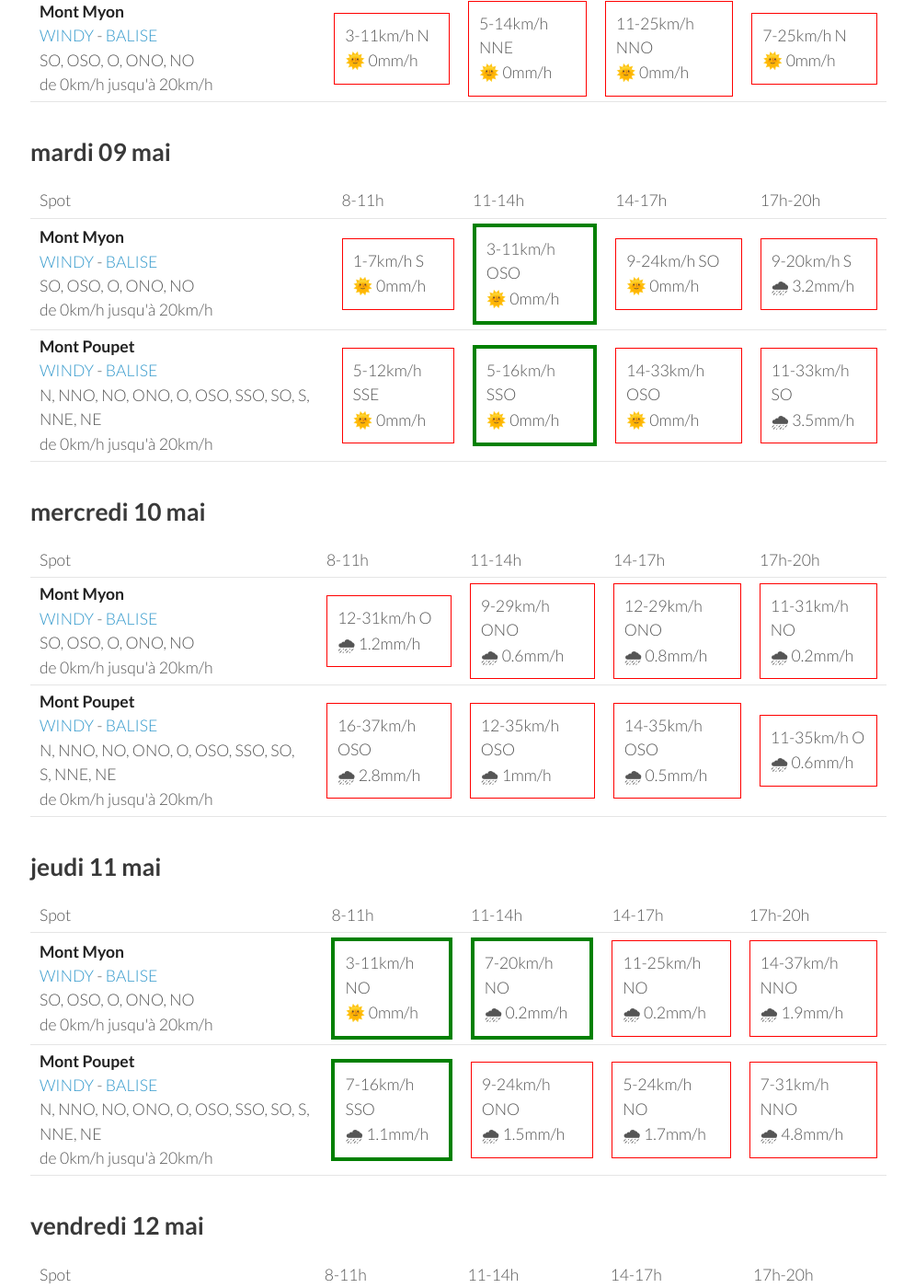
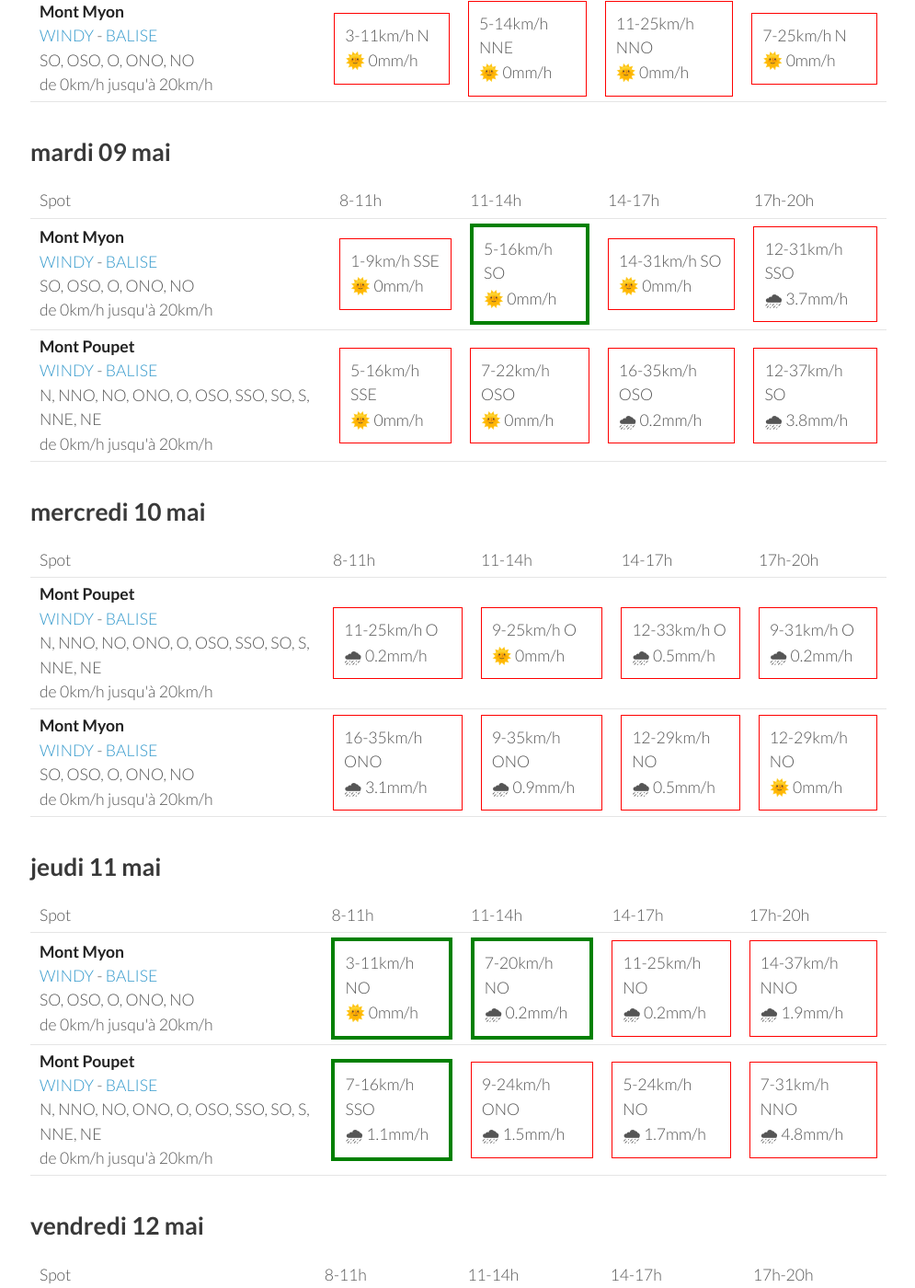
Before and after one commit to parapente-dans-le-nord/parapente-dans-le-nord.github.io, a Jekyll site: the page built from jura.markdown, in a window 1280 px wide and 1400 px high, scrolled down 932 px. Shown: the whole window at 92% size, without its empty margins (25-1020 px from the left). Built offline with Jekyll 4.4.1, drawn with Linux system fonts in a browser that asks for light colours; some of the changed text lies outside the part shown.

Commit message:
update index.markdown

```diff
--- a/jura.markdown
+++ b/jura.markdown
@@ -94,20 +94,20 @@ page mise à jour le dimanche 07 mai 13:20
 <tr>
         <td><strong>Mont Myon</strong><br><a href="https://windy.com/46.331/5.397?45.898,5.394,8,m:eWoagj8">WINDY</a> - <span class=""><a href="http://www.balisemeteo.com/balise.php?idBalise=70">BALISE</a> </span><br> <span class="vent-favorable">SO, OSO, O, ONO, NO</span><br><span class="force-vent">de 0km/h jusqu'à 20km/h</span> </td>
 
-            <td><div class="not-flyable"><p>1-7km/h S</p><p>🌞 0mm/h</p></div></td>
-            <td><div class="flyable"><p>3-11km/h OSO</p><p>🌞 0mm/h</p></div></td>
-            <td><div class="not-flyable"><p>9-24km/h SO</p><p>🌞 0mm/h</p></div></td>
-            <td><div class="not-flyable"><p>9-20km/h S</p><p>🌧 3.2mm/h</p></div></td>
+            <td><div class="not-flyable"><p>1-9km/h SSE</p><p>🌞 0mm/h</p></div></td>
+            <td><div class="flyable"><p>5-16km/h SO</p><p>🌞 0mm/h</p></div></td>
+            <td><div class="not-flyable"><p>14-31km/h SO</p><p>🌞 0mm/h</p></div></td>
+            <td><div class="not-flyable"><p>12-31km/h SSO</p><p>🌧 3.7mm/h</p></div></td>
 
 
     </tr>
 <tr>
         <td><strong>Mont Poupet</strong><br><a href="https://windy.com/46.970/5.876?46.541,5.876,8">WINDY</a> - <span class=""><a href="http://www.balisemeteo.com/balise.php?idBalise=92">BALISE</a> </span><br> <span class="vent-favorable">N, NNO, NO, ONO, O, OSO, SSO, SO, S, NNE, NE</span><br><span class="force-vent">de 0km/h jusqu'à 20km/h</span> </td>
 
-            <td><div class="not-flyable"><p>5-12km/h SSE</p><p>🌞 0mm/h</p></div></td>
-            <td><div class="flyable"><p>5-16km/h SSO</p><p>🌞 0mm/h</p></div></td>
-            <td><div class="not-flyable"><p>14-33km/h OSO</p><p>🌞 0mm/h</p></div></td>
-            <td><div class="not-flyable"><p>11-33km/h SO</p><p>🌧 3.5mm/h</p></div></td>
+            <td><div class="not-flyable"><p>5-16km/h SSE</p><p>🌞 0mm/h</p></div></td>
+            <td><div class="not-flyable"><p>7-22km/h OSO</p><p>🌞 0mm/h</p></div></td>
+            <td><div class="not-flyable"><p>16-35km/h OSO</p><p>🌧 0.2mm/h</p></div></td>
+            <td><div class="not-flyable"><p>12-37km/h SO</p><p>🌧 3.8mm/h</p></div></td>
 
 
     </tr>
@@ -128,22 +128,22 @@ page mise à jour le dimanche 07 mai 13:20
       <td>17h-20h</td>
     </tr>
 <tr>
-        <td><strong>Mont Myon</strong><br><a href="https://windy.com/46.331/5.397?45.898,5.394,8,m:eWoagj8">WINDY</a> - <span class=""><a href="http://www.balisemeteo.com/balise.php?idBalise=70">BALISE</a> </span><br> <span class="vent-favorable">SO, OSO, O, ONO, NO</span><br><span class="force-vent">de 0km/h jusqu'à 20km/h</span> </td>
+        <td><strong>Mont Poupet</strong><br><a href="https://windy.com/46.970/5.876?46.541,5.876,8">WINDY</a> - <span class=""><a href="http://www.balisemeteo.com/balise.php?idBalise=92">BALISE</a> </span><br> <span class="vent-favorable">N, NNO, NO, ONO, O, OSO, SSO, SO, S, NNE, NE</span><br><span class="force-vent">de 0km/h jusqu'à 20km/h</span> </td>
 
-            <td><div class="not-flyable"><p>12-31km/h O</p><p>🌧 1.2mm/h</p></div></td>
-            <td><div class="not-flyable"><p>9-29km/h ONO</p><p>🌧 0.6mm/h</p></div></td>
-            <td><div class="not-flyable"><p>12-29km/h ONO</p><p>🌧 0.8mm/h</p></div></td>
-            <td><div class="not-flyable"><p>11-31km/h NO</p><p>🌧 0.2mm/h</p></div></td>
+            <td><div class="not-flyable"><p>11-25km/h O</p><p>🌧 0.2mm/h</p></div></td>
+            <td><div class="not-flyable"><p>9-25km/h O</p><p>🌞 0mm/h</p></div></td>
+            <td><div class="not-flyable"><p>12-33km/h O</p><p>🌧 0.5mm/h</p></div></td>
+            <td><div class="not-flyable"><p>9-31km/h O</p><p>🌧 0.2mm/h</p></div></td>
 
 
     </tr>
 <tr>
-        <td><strong>Mont Poupet</strong><br><a href="https://windy.com/46.970/5.876?46.541,5.876,8">WINDY</a> - <span class=""><a href="http://www.balisemeteo.com/balise.php?idBalise=92">BALISE</a> </span><br> <span class="vent-favorable">N, NNO, NO, ONO, O, OSO, SSO, SO, S, NNE, NE</span><br><span class="force-vent">de 0km/h jusqu'à 20km/h</span> </td>
+        <td><strong>Mont Myon</strong><br><a href="https://windy.com/46.331/5.397?45.898,5.394,8,m:eWoagj8">WINDY</a> - <span class=""><a href="http://www.balisemeteo.com/balise.php?idBalise=70">BALISE</a> </span><br> <span class="vent-favorable">SO, OSO, O, ONO, NO</span><br><span class="force-vent">de 0km/h jusqu'à 20km/h</span> </td>
 
-            <td><div class="not-flyable"><p>16-37km/h OSO</p><p>🌧 2.8mm/h</p></div></td>
-            <td><div class="not-flyable"><p>12-35km/h OSO</p><p>🌧 1mm/h</p></div></td>
-            <td><div class="not-flyable"><p>14-35km/h OSO</p><p>🌧 0.5mm/h</p></div></td>
-            <td><div class="not-flyable"><p>11-35km/h O</p><p>🌧 0.6mm/h</p></div></td>
+            <td><div class="not-flyable"><p>16-35km/h ONO</p><p>🌧 3.1mm/h</p></div></td>
+            <td><div class="not-flyable"><p>9-35km/h ONO</p><p>🌧 0.9mm/h</p></div></td>
+            <td><div class="not-flyable"><p>12-29km/h NO</p><p>🌧 0.5mm/h</p></div></td>
+            <td><div class="not-flyable"><p>12-29km/h NO</p><p>🌞 0mm/h</p></div></td>
 
 
     </tr>
```
Also changed, not shown: other parts of jura.markdown (+1 -1 lines).
